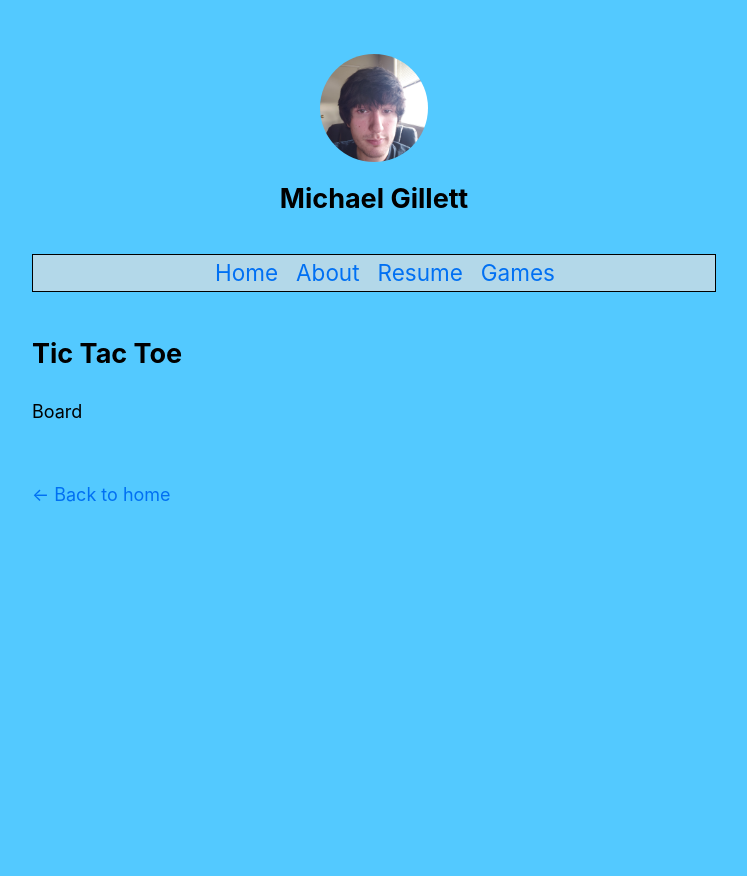
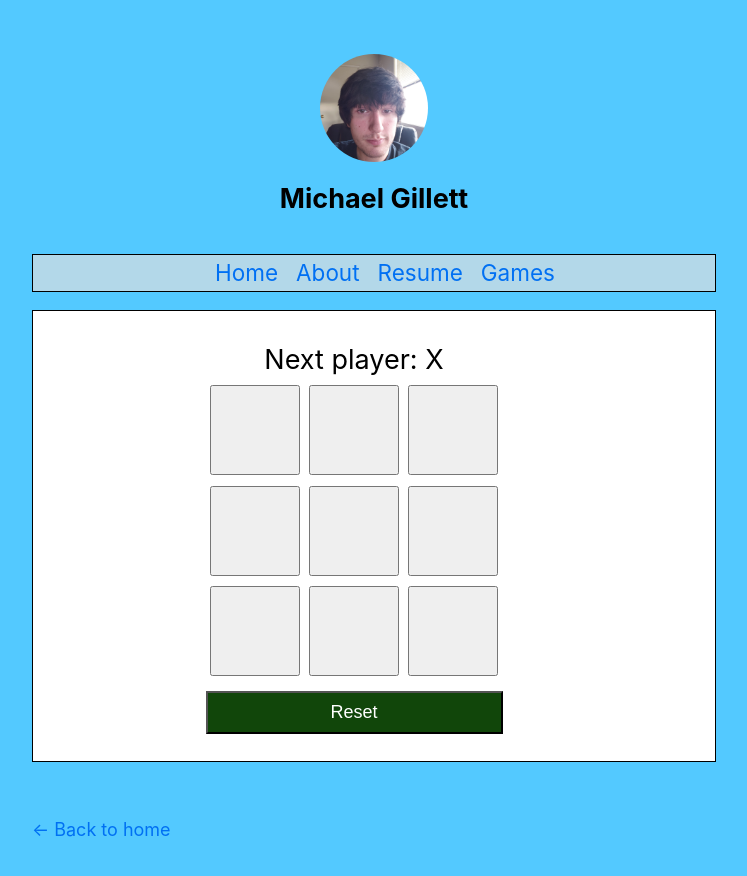
Before and after one commit to gillemic/nextjs-blog, a Next.js app: page /games/tic-tac-toe in a window 1280 px wide. Shown: the top 876 px of the page, without its empty margins (266-1013 px from the left). Before the commit the page ends 800 px from the top, so only its background shows below. Built offline with nearby package versions, Linux system fonts and the light colour scheme.

Commit message:
Added basic tic tac toe

```diff
--- a/components/layout.js
+++ b/components/layout.js
@@ -14,12 +14,6 @@ export default function Layout({ children, home }) {
         <meta
           name="description"
           content="Personal portfolio page for Michael Gillett"
-        />
-        <meta
-          property="og:image"
-          content={`https://og-image.now.sh/${encodeURI(
-            siteTitle
-          )}.png?theme=light&md=0&fontSize=75px&images=https%3A%2F%2Fassets.vercel.com%2Fimage%2Fupload%2Ffront%2Fassets%2Fdesign%2Fnextjs-black-logo.svg`}
         />
         <meta name="og:title" content={siteTitle} />
         <meta name="twitter:card" content="summary_large_image" />
--- a/pages/games/index.js
+++ b/pages/games/index.js
@@ -11,7 +11,7 @@ export default function Games(props) {
         <h2 className={utilStyles.headingLg}>Games List</h2>
         <ul className={utilStyles.gamesList}>
           <li><Link href="games/tetris"><a>Tetris</a></Link></li>
-          <li><Link href="#"><a>Tic Tac Toe - Coming Soon</a></Link></li>
+          <li><Link href="games/tic-tac-toe"><a>Tic Tac Toe</a></Link></li>
           <li><Link href="#"><a>Connect Four - Coming Soon</a></Link></li>
         </ul>
       </section>
--- a/pages/games/tic-tac-toe.js
+++ b/pages/games/tic-tac-toe.js
@@ -1,46 +1,120 @@
 import Head from 'next/head'
 import Layout from '../../components/layout'
-import utilStyles from '../../styles/utils.module.css'
+import tttStyles from '../../styles/tictactoe.module.css'
 import React from 'react'
 
-class TicTacToe extends React.Component {
+function Square(props) {
+  return (
+    <button className={tttStyles.square} onClick={props.onClick}>
+      {props.value}
+    </button>
+  );
+}
+
+function calculateWinner(squares) {
+  const lines = [
+    [0, 1, 2],
+    [3, 4, 5],
+    [6, 7, 8],
+    [0, 3, 6],
+    [1, 4, 7],
+    [2, 5, 8],
+    [0, 4, 8],
+    [2, 4, 6],
+  ];
+  for (let i = 0; i < lines.length; i++) {
+    const [a, b, c] = lines[i];
+    if (squares[a] && squares[a] === squares[b] && squares[a] === squares[c]) {
+      return squares[a];
+    }
+  }
+  return null;
+}
+
+class Board extends React.Component {
   constructor(props) {
-    super(props)
+    super(props);
+    this.state = {
+      squares: Array(9).fill(null),
+      xIsNext: true,
+    }
+    this.resetBoard = this.resetBoard.bind(this);
+  }
 
-    let field = []
+  handleClick(i) {
+    const squares = this.state.squares.slice();
+    if (calculateWinner(squares) || squares[i]) {
+      return;
+    }
+    squares[i] = this.state.xIsNext ? 'X' : 'O';
+    this.setState({
+      squares: squares,
+      xIsNext: !this.state.xIsNext,
+    });
+  }
 
-    for (let y = 0; y < 3; y++) {
-      let row = []
+  renderSquare(i) {
+    return <Square value={this.state.squares[i]} onClick={() => this.handleClick(i)}/>;
+  }
 
-      for (let x = 0; x < 3; x++) {
-        row.push(0)
-      }
-
-      field.push(row)
-    }
-
-    this.state = {
-      field: field,
-      gameOver: false,
-      pieces: ["x", "o"],
-      playerTurn: 1
-    }
+  resetBoard() {
+    this.setState({
+      squares: Array(9).fill(null),
+      xIsNext: true,
+    });
   }
 
   render() {
-    return(
+    // const status = 'Next player: ' + (this.state.xIsNext ? 'X': 'O');
+    const winner = calculateWinner(this.state.squares);
+    let status;
+    if (winner) {
+      status = 'Winner: ' + winner;
+    }
+    else {
+      status = 'Next player: ' + (this.state.xIsNext ? 'X': 'O');
+    }
+
+    return (
+      <div className={tttStyles.board}>
+        <div className={tttStyles.status}>{status}</div>
+        <div className={tttStyles.board_row}>
+          {this.renderSquare(0)}
+          {this.renderSquare(1)}
+          {this.renderSquare(2)}
+        </div>
+        <div className={tttStyles.board_row}>
+          {this.renderSquare(3)}
+          {this.renderSquare(4)}
+          {this.renderSquare(5)}
+        </div>
+        <div className={tttStyles.board_row}>
+          {this.renderSquare(6)}
+          {this.renderSquare(7)}
+          {this.renderSquare(8)}
+        </div>
+        <button className={tttStyles.reset} onClick={this.resetBoard}>Reset</button>
+      </div>
+    );
+  }
+}
+
+class TicTacToe extends React.Component {
+  render() {
+    return (
       <Layout>
-        <Head>
-          <title>Tic Tac Toe</title>
-        </Head>
-        <section>
-        <h1>Tic Tac Toe</h1>
-          <div className="tictactoe">
-            <p>Board</p>
+        <Head>Tic Tac Toe</Head>
+        <div className={tttStyles.game}>
+          <div className={tttStyles.game_board}>
+            <Board />
           </div>
-        </section>
+          <div className="game-info">
+            <div>{/* status */}</div>
+            <ol>{/* TODO */}</ol>
+          </div>
+        </div>
       </Layout>
-    )
+    );
   }
 }
 
--- /dev/null
+++ b/styles/tictactoe.module.css
@@ -0,0 +1,48 @@
+.square {
+	width: 5rem;
+	height: 5rem;
+	margin: 0.25rem;
+	font-size: 24px;
+	display: inline-block;
+}
+
+.status {
+	text-align: center;
+	font-size: 1.5rem;
+}
+
+.board_row {
+	overflow: hidden;
+	margin: auto;
+}
+
+.board {
+	justify-content: center;
+	display: block;
+	margin: 0.5rem;
+}
+
+.reset {
+	display: flex;
+	justify-content: center;
+	padding: 0.5rem;
+	margin: 0.5rem 0;
+	background-color: rgb(17, 70, 10);
+	color: white;
+	font-size: 1rem;
+	width: 100%;
+}
+
+.game {
+	border: 1px solid black;
+	background-color: white;
+	width: 100%;
+	display: flex;
+	justify-content: center;
+}
+
+.game_board {
+	margin: 0.5rem;
+	padding: 0.5rem;
+	align-content: center;
+}
```
